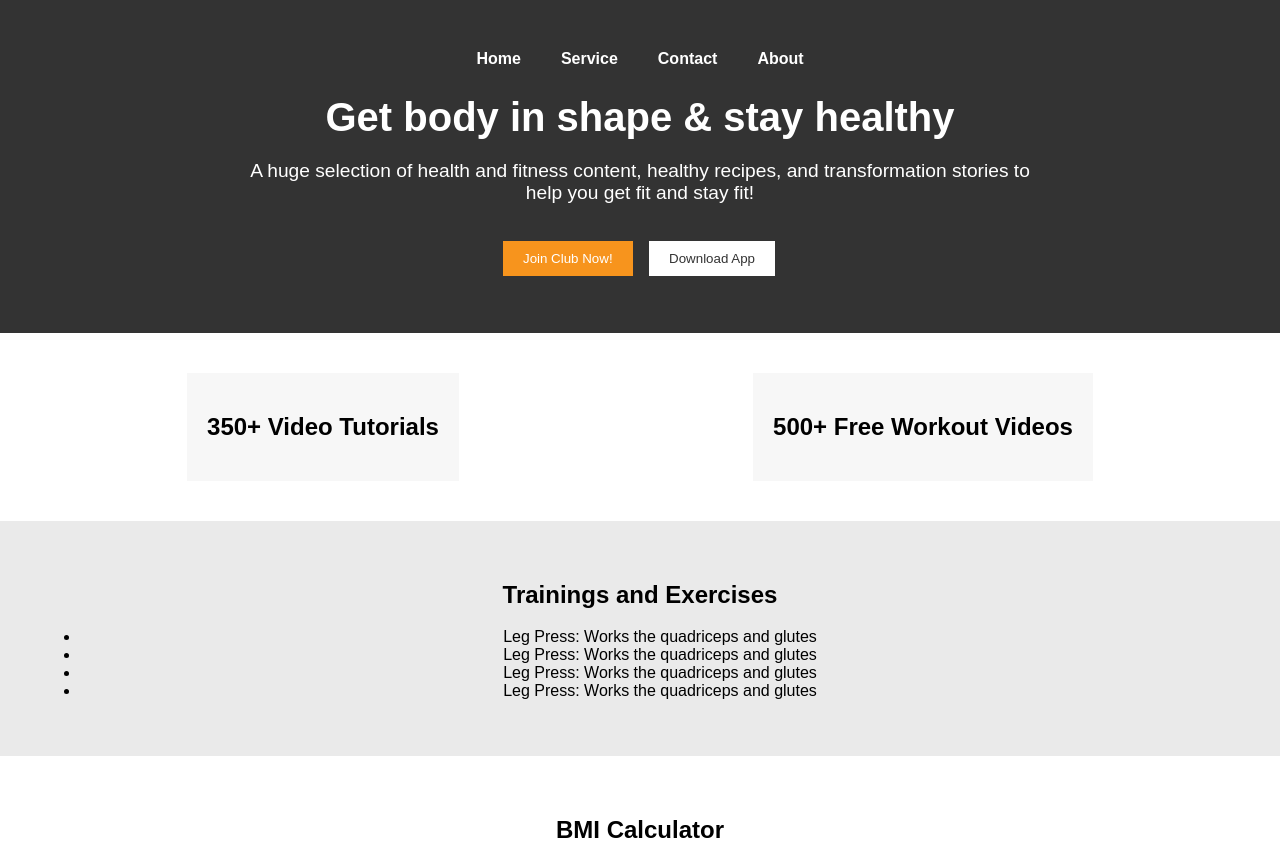
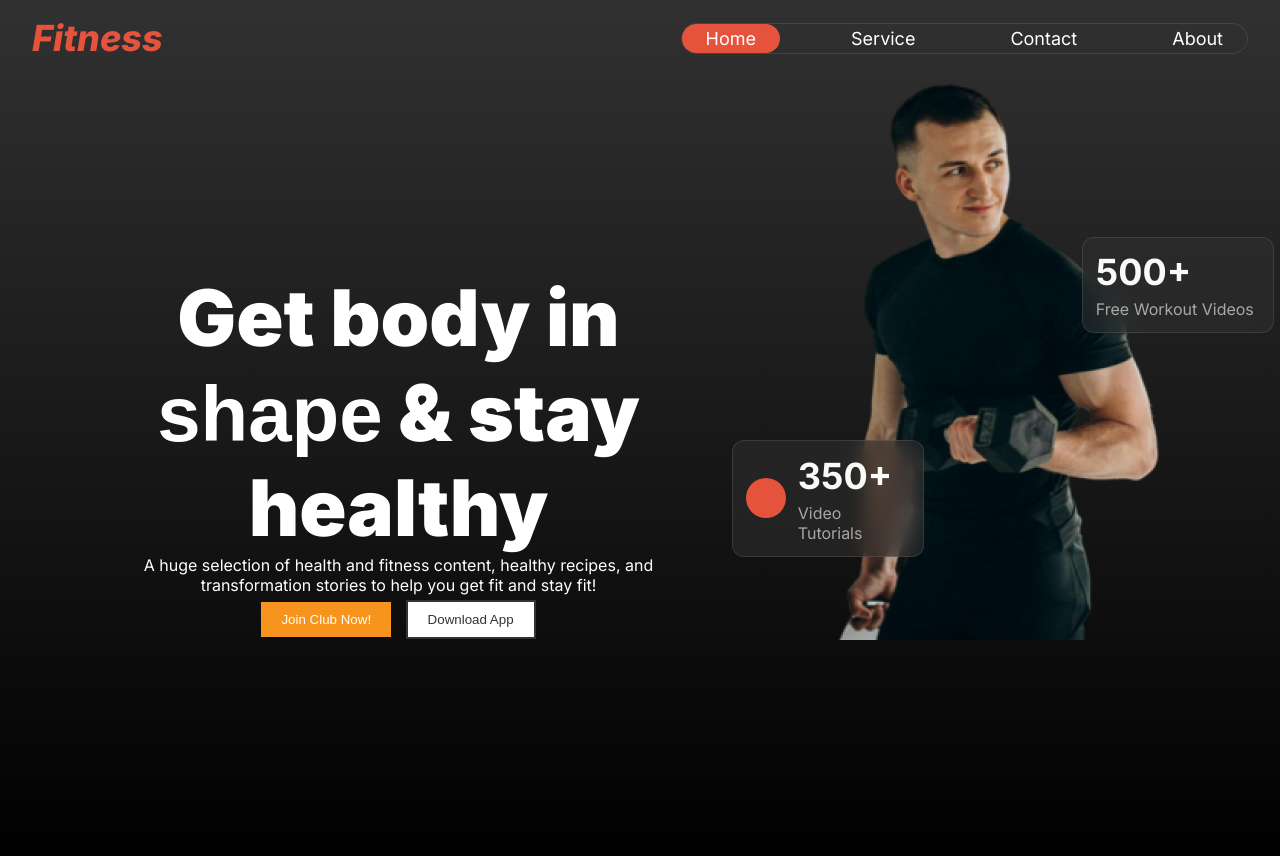
Before and after one commit to himadree-chaudhury/assignment_two, a plain HTML site: page index.html in a window 1280 px wide. Shown: the top 856 px of the page. Drawn offline with Linux system fonts and the light colour scheme; a web font is replaced by a local one.

Commit message:
header-image

```diff
--- a/index.html
+++ b/index.html
@@ -5,36 +5,63 @@
     <meta charset="UTF-8">
     <meta name="viewport" content="width=device-width, initial-scale=1.0">
     <title>Fitness Website</title>
+    <link rel="preconnect" href="https://fonts.googleapis.com">
+    <link rel="preconnect" href="https://fonts.gstatic.com" crossorigin>
+    <link
+        href="https://fonts.googleapis.com/css2?family=Inter:ital,opsz,wght@0,14..32,100..900;1,14..32,100..900&display=swap"
+        rel="stylesheet">
+    <link href="https://fonts.cdnfonts.com/css/miama" rel="stylesheet">
     <link rel="stylesheet" href="style.css">
 </head>
 
 <body>
-    <header>
-        <nav>
-            <ul>
-                <li><a href="#">Home</a></li>
+
+    <header class="container">
+        <nav class="nav-container">
+            <div>
+                <a class="web-title" href="#">Fitness</a>
+            </div>
+            <div>
+                <ul class="nav-menu">
+                    <li class="home-defult"><a href="#">Home</a></li>
                     <li><a href="#">Service</a></li>
                     <li><a href="#">Contact</a></li>
                     <li><a href="#">About</a></li>
                 </ul>
+            </div>
         </nav>
-        <div class="hero-text">
-            <h1>Get body in shape & stay healthy</h1>
-            <p>A huge selection of health and fitness content, healthy recipes, and transformation stories to help you
+        <div class="header-container">
+            <div class="header-text">
+                <h1 class="header-heading">Get body in <span class="miama-text">shape</span> & stay healthy</h1>
+                <p>A huge selection of health and fitness content, healthy recipes, and transformation stories to help
+                    you
                     get fit and stay fit!</p>
                 <button class="primary-btn">Join Club Now!</button>
                 <button class="secondary-btn">Download App</button>
             </div>
+            <div class="header-image">
+                <img src="./assets/Images 2.png" alt="">
+                <section id="features">
+                    <div class="feature feature-1">
+                        <div>
+                            <div class="circle"></div>
+                        </div>
+                        <div class="feature-align">
+                            <h2>350+</h2>
+                            <p class="feature-text">Video Tutorials</p>
+                        </div>
+                    </div>
+                    <div class="feature feature-2 feature-align">
+                        <h2>500+</h2>
+                        <p class="feature-text">Free Workout Videos</p>
+                    </div>
+                </section>
+            </div>
+        </div>
+
     </header>
 
-    <section id="features">
-        <div class="feature">
-            <h2>350+ Video Tutorials</h2>
-        </div>
-        <div class="feature">
-            <h2>500+ Free Workout Videos</h2>
-        </div>
-    </section>
+
 
     <section id="trainings">
         <h2>Trainings and Exercises</h2>
--- a/style.css
+++ b/style.css
@@ -1,49 +1,81 @@
-/* Basic Styles */
-body {
-    font-family: Arial, sans-serif;
+/* *Universal Design */
+* {
   margin: 0;
   padding: 0;
-    background-color: #f4f4f4;
+  scroll-behavior: smooth;
 }
-
+body {
+  background-color: #000;
+}
+a {
+  text-decoration: none;
+}
+.container {
+  padding: 1rem 2rem;
+}
 header {
-    background: #333;
+  font-family: "Inter", sans-serif;
   color: white;
   text-align: center;
-    padding: 50px 20px;
+  background: linear-gradient(
+    to bottom,
+    rgb(49, 49, 49),
+    rgba(119, 119, 119, 0) 100%
+  );
 }
-
-nav ul {
+.nav-container {
+  display: flex;
+  justify-content: space-between;
+  align-items: center;
+}
+.web-title {
+  font-style: italic;
+  font-weight: 800;
+  font-size: 36px;
+  color: #e6533c;
+}
+.nav-menu {
   list-style: none;
   padding: 0;
   margin: 0;
   display: flex;
   justify-content: center;
+  gap: 47px;
+  box-sizing: border-box;
+  border: 1px solid rgba(255, 255, 255, 0.1);
+  border-radius: 39px;
 }
 
-nav ul li {
-    margin: 0 20px;
+.home-defult {
+  border-radius: 46px;
+  background: rgb(230, 83, 60);
 }
 
-nav ul li a {
+.nav-menu li {
+  padding: 4px;
+  text-decoration: none;
+  font-weight: 400;
+}
+.nav-menu a {
+  font-size: 18px;
+  padding: 8px 20px 8px 20px;
   color: white;
-    text-decoration: none;
-    font-weight: bold;
 }
-
-.hero-text {
-    max-width: 800px;
-    margin: 0 auto;
+.header-container {
+  display: flex;
+  align-items: center;
+  justify-content: space-around;
 }
-
-.hero-text h1 {
-    font-size: 2.5rem;
-    margin-bottom: 20px;
+.header-text {
+  width: 599.05px;
 }
-
-.hero-text p {
-    font-size: 1.2rem;
-    margin-bottom: 30px;
+.header-heading {
+  font-size: 78px;
+  font-weight: 900;
+}
+.miama-text {
+  font-family: "Miama", sans-serif;
+  font-weight: 600;
 }
 
 button {
@@ -63,21 +95,62 @@ button {
   color: #333;
   border: 2px solid #333;
 }
-
-/* Features Section */
-#features {
+.header-image {
+  width: 349px;
+  position: relative;
+}
+.header-image img {
+  object-fit: cover;
   display: flex;
-    justify-content: space-around;
-    padding: 40px;
-    background-color: white;
+  justify-content: center;
 }
 
-#features .feature {
-    text-align: center;
-    padding: 20px;
-    background-color: #f7f7f7;
+.feature {
+  box-sizing: border-box;
+  border: 1px solid rgba(255, 255, 255, 0.1);
+  border-radius: 12px;
+  backdrop-filter: blur(10px);
+  background: rgba(48, 48, 48, 0.54);
 }
-
+.circle {
+  width: 40px;
+  height: 40px;
+  border-radius: 50%;
+  background-color: rgb(230, 83, 60);
+}
+.feature-1 {
+  font-size: 24px;
+  font-weight: 900;
+  color: rgb(250, 250, 249);
+  display: flex;
+  justify-content: center;
+  align-items: center;
+  gap: 12px;
+  position: relative;
+  left: -100px;
+  top: -200px;
+  width: 12rem;
+  padding: 0.8rem;
+}
+.feature-2 {
+  font-size: 24px;
+  font-weight: 900;
+  color: rgb(250, 250, 249);
+  position: relative;
+  left: 250px;
+  top: -520px;
+  width: 12rem;
+  padding: 0.8rem;
+}
+.feature-text {
+  padding-top: 5px;
+  font-size: 16px;
+  font-weight: 400;
+  color: rgba(239, 237, 232, 0.65);
+}
+.feature-align{
+  text-align: left;
+}
 /* Trainings Section */
 #trainings {
   padding: 40px;
@@ -98,7 +171,8 @@ form {
   align-items: center;
 }
 
-form label, form input {
+form label,
+form input {
   margin: 5px 0;
 }
 
@@ -171,7 +245,9 @@ footer ul li a {
     padding: 20px;
   }
 
-    #trainings, #bmi-calculator, #team {
+  #trainings,
+  #bmi-calculator,
+  #team {
     padding: 20px;
   }
 
```
Lines whose indentation alone changed are shown as unchanged.
